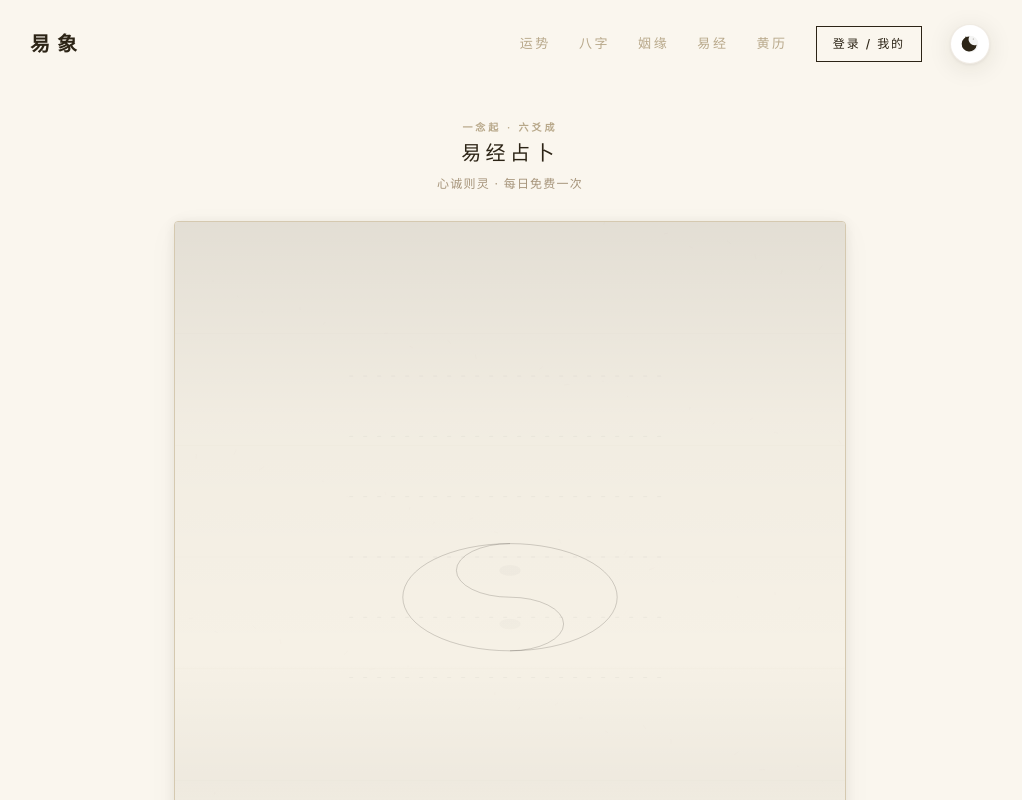
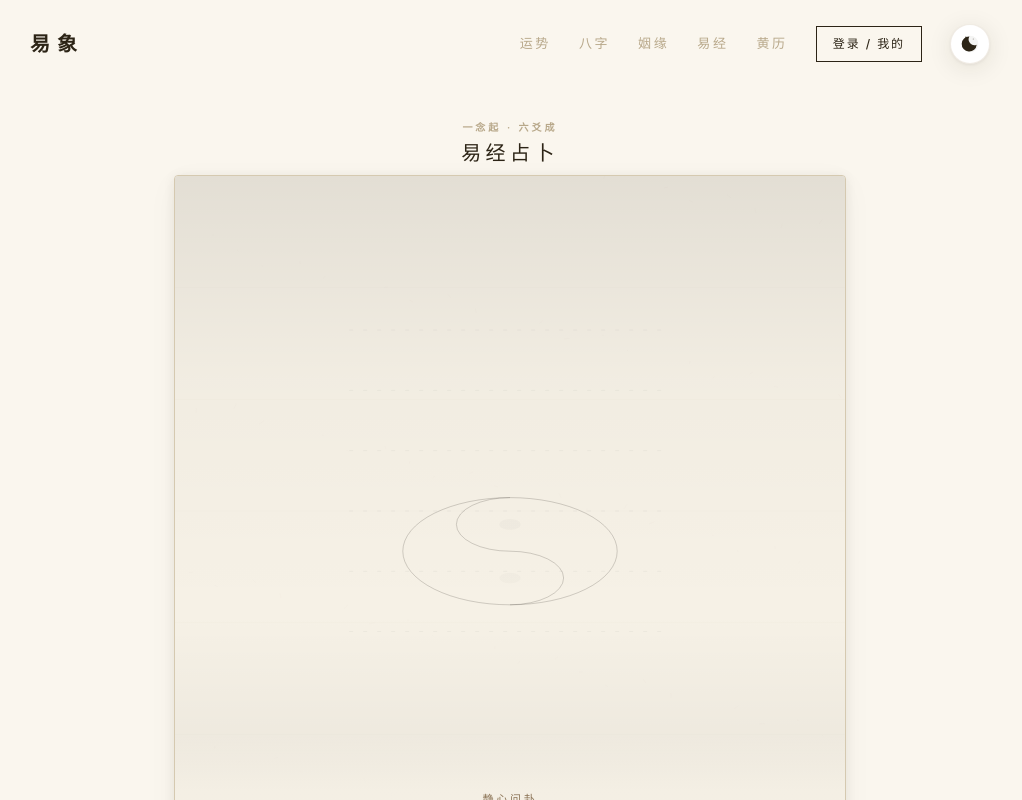
Before and after one commit to ShaneYa0/yixiang, a Next.js app: page /iching in a window 1280 px wide. Shown: the top 800 px of the page, without its empty margins (130-1152 px from the left). Built offline with nearby package versions, Linux system fonts and the light colour scheme; no server answers.

Commit message:
fix: 删除'心诚则灵·每日免费一次'副标题

```diff
--- a/src/components/iching/IchingCast.tsx
+++ b/src/components/iching/IchingCast.tsx
@@ -152,9 +152,6 @@ export function IchingCast({ onCast, isCasting }: { onCast: (question: string, y
       <h1 className="mb-2 text-xl font-medium tracking-[0.22em] text-ink">
         易经占卜
       </h1>
-      <p className="mb-7 text-[12px] tracking-[0.1em] text-ink-soft">
-        心诚则灵 · 每日免费一次
-      </p>
 
       {/* 仪式画面区 — 桌面透视 */}
       <div
```
